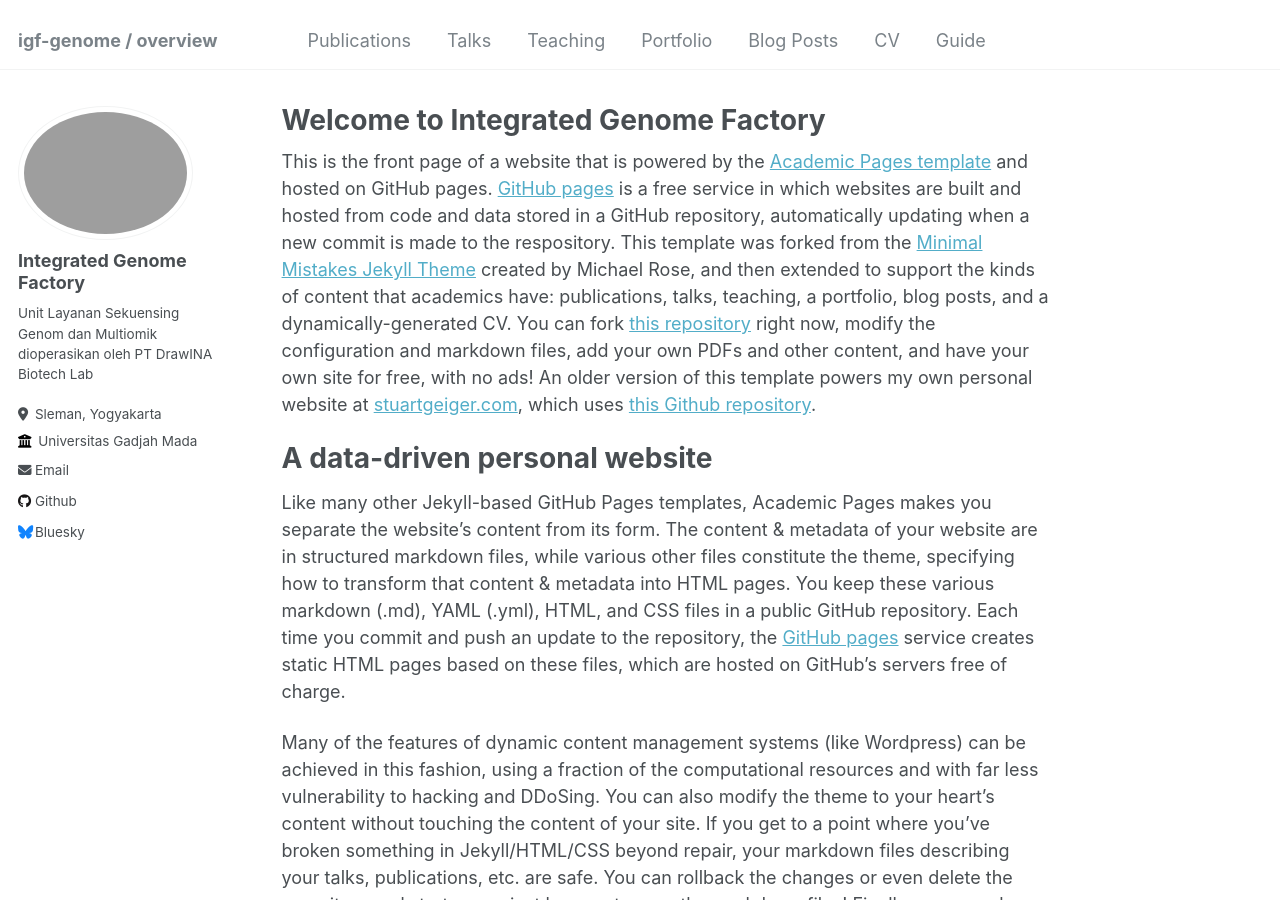
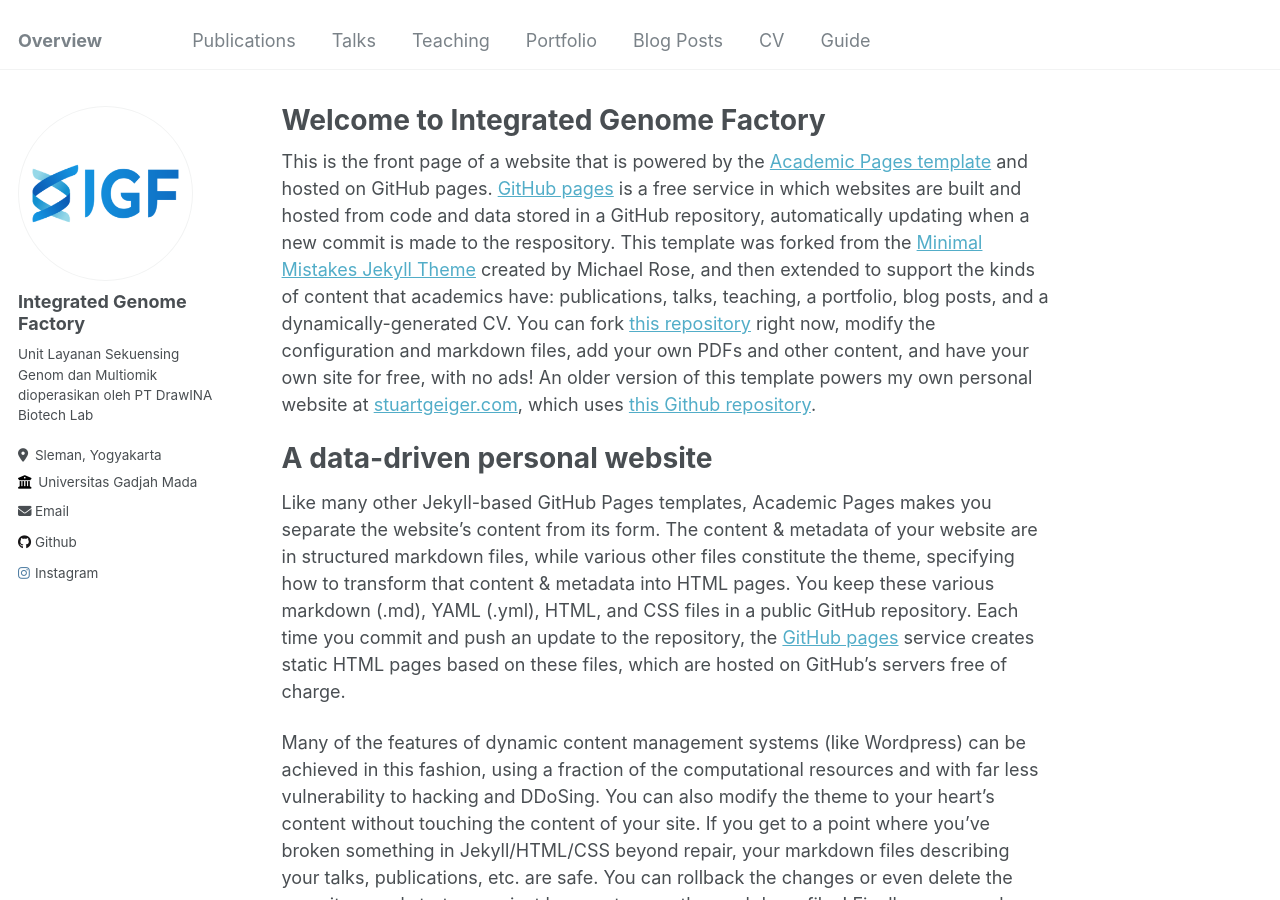
Before and after one commit to igf-genome/igf-genome.github.io, a Jekyll site: the page built from _pages/about.md, in a window 1280 px wide and 900 px high. Built offline with Jekyll 4.4.1, drawn with Linux system fonts in a browser that asks for light colours; some of the changed lines change nothing that is shown.

Commit message:
Update _config.yml

```diff
--- a/_config.yml
+++ b/_config.yml
@@ -8,7 +8,7 @@
 
 # Basic Site Settings
 locale                   : "en-US"
-title                    : "igf-genome / overview"
+title                    : "Overview"
 title_separator          : "-"
 name                     : &name "Your Name"
 description              : &description "personal description"
@@ -21,20 +21,20 @@
 #               Additional customization can be done by editing /_includes/author-profile.html
 author:
   # Biographic information
-  avatar           : "IGF-1-1.png"
+  avatar           : "profile.png"
   name             : "Integrated Genome Factory"
   pronouns         : # example: "she/her"
   bio              : "Unit Layanan Sekuensing Genom dan Multiomik dioperasikan oleh PT DrawINA Biotech Lab"
   location         : "Sleman, Yogyakarta"
   employer         : "Universitas Gadjah Mada"
   uri              : # URL
-  email            : "none@example.org"
+  email            : "dblab.seq@gmail.com"
 
   # Academic websites
   arxiv            : # URL - Update with the correct link to your profile
-  googlescholar    : # "https://scholar.google.com/citations?user=PS_CX0AAAAAJ"
+  googlescholar    : #"https://scholar.google.com/citations?user=PS_CX0AAAAAJ"
   impactstory      : # URL
-  instagram        : "https://www.instagram.com/igf.genome/"
+  orcid            : #"http://orcid.org/yourorcidurl"
   semantic         : # URL
   pubmed           : #"https://www.ncbi.nlm.nih.gov/pubmed/?term=john+snow"
   researchgate     : # URL
@@ -43,19 +43,19 @@
   bitbucket        : # Username - Update with your username on the site
   codepen          : # Username
   dribbble         : # Username
-  github           : "academicpages"
+  github           : "igf-genome"
   kaggle           : # Username
   stackoverflow    : # User number or user number and name (i.e., use "1" or "1/jeff-atwood")
 
   # Social media
-  bluesky          : "bsky.app" # Replace this with you Bluesky username
+  bluesky          : #"bsky.app" # Replace this with you Bluesky username
   facebook         : # Username
   flickr           : # Username
   foursquare       : # Username
   goodreads        : # Username
   google_plus      : # Username
   keybase          : # Username
-  instagram        : # Username
+  instagram        : "igf.genome"
   lastfm           : # Username
   linkedin         : # Username
   mastodon         : # URL
```
